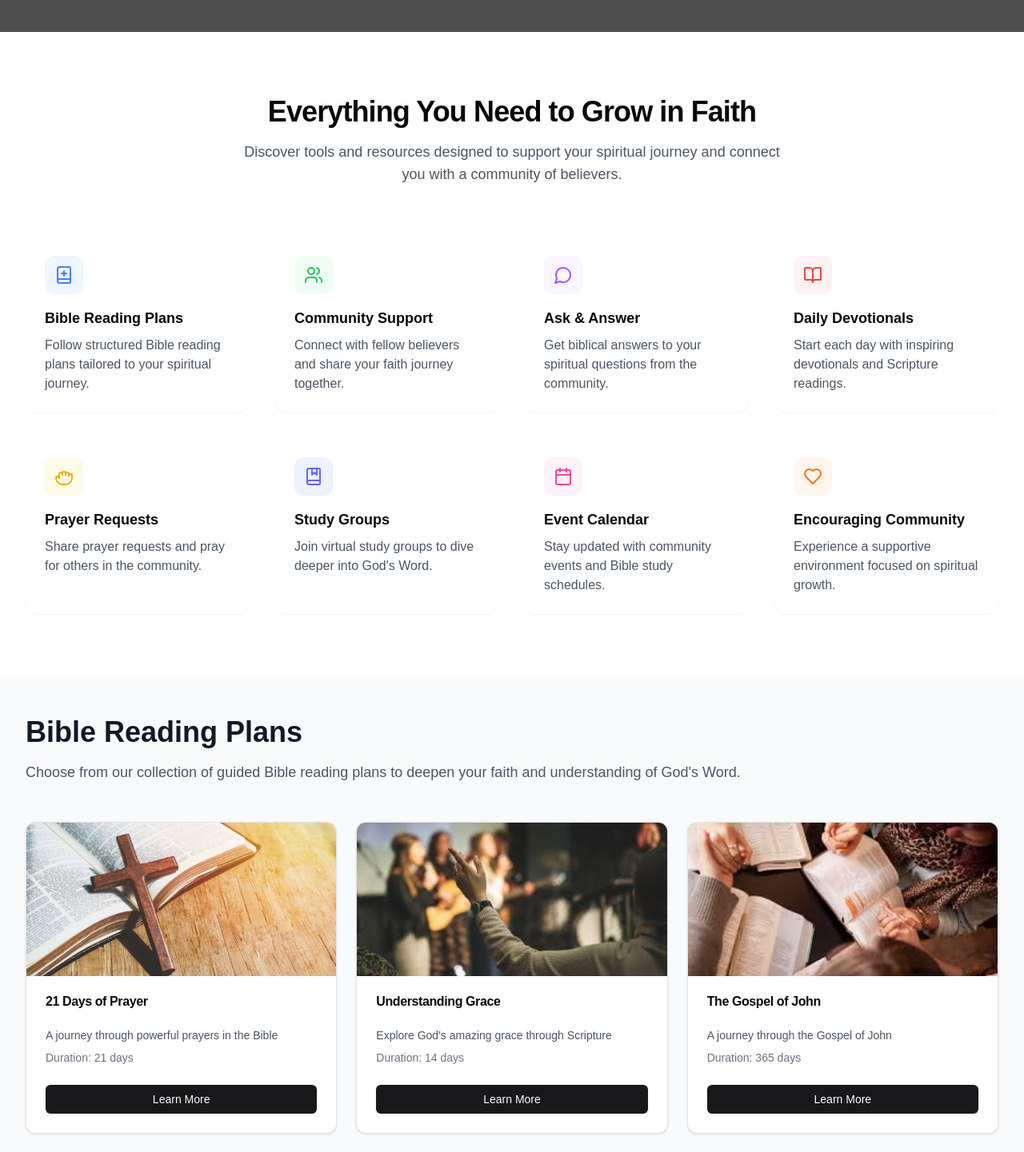
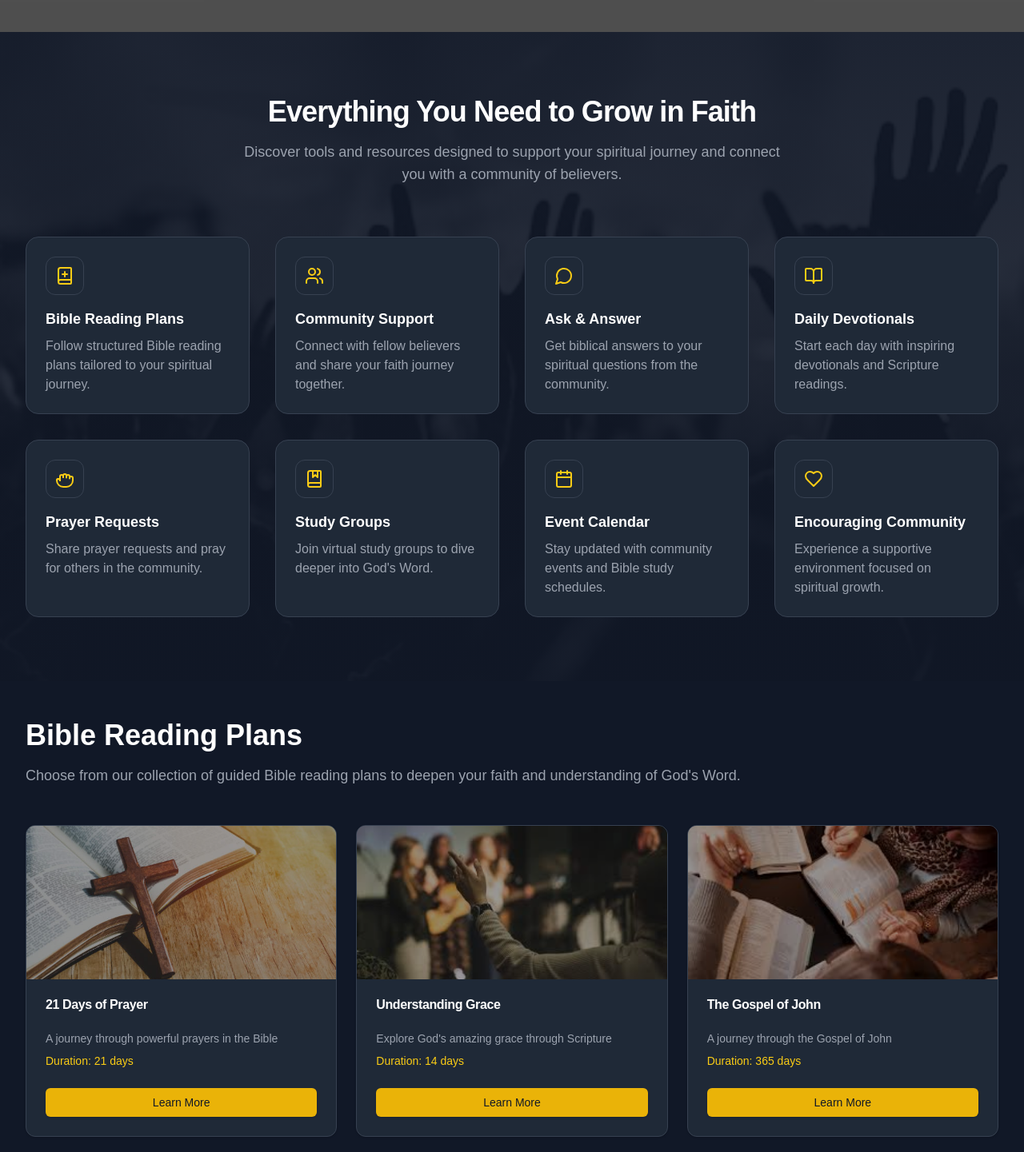
Before and after one commit to ruth987/CHub, a Next.js app in the folder frontend/: page / in a window 1280 px wide. Shown: the part 760-2201 px from the top of the page at 80% size. Built offline with nearby package versions, Linux system fonts and the light colour scheme; grey boxes are pictures that could not be loaded.

Commit message:
change landing page into darktheme

```diff
--- a/frontend/components/bible-plans/bible-plan-card.tsx
+++ b/frontend/components/bible-plans/bible-plan-card.tsx
@@ -19,7 +19,7 @@ interface BiblePlanCardProps {
 
 export function BiblePlanCard({ plan }: BiblePlanCardProps) {
   return (
-    <Card className="overflow-hidden">
+    <Card className="overflow-hidden bg-gray-800 border-gray-700 hover:border-yellow-400/50 transition-colors">
       <div className="relative h-48 w-full">
         <Image
           src={plan.image}
@@ -27,19 +27,22 @@ export function BiblePlanCard({ plan }: BiblePlanCardProps) {
           fill
           className="object-cover"
         />
+        <div className="absolute inset-0 bg-black/40" /> {/* Dark overlay */}
       </div>
       <CardHeader>
-        <CardTitle>{plan.title}</CardTitle>
+        <CardTitle className="text-white">{plan.title}</CardTitle>
       </CardHeader>
       <CardContent>
-        <p className="text-sm text-gray-600">{plan.description}</p>
-        <div className="mt-2 flex items-center text-sm text-gray-500">
+        <p className="text-sm text-gray-400">{plan.description}</p>
+        <div className="mt-2 flex items-center text-sm text-yellow-400">
           <span>Duration: {plan.duration}</span>
         </div>
       </CardContent>
       <CardFooter>
         <BiblePlanDialog plan={plan}>
-          <Button className="w-full">Learn More</Button>
+          <Button className="w-full bg-yellow-500 text-gray-900 hover:bg-yellow-400">
+            Learn More
+          </Button>
         </BiblePlanDialog>
       </CardFooter>
     </Card>
--- a/frontend/components/bible-plans/bible-plans-header.tsx
+++ b/frontend/components/bible-plans/bible-plans-header.tsx
@@ -1,8 +1,8 @@
 export function BiblePlansHeader() {
   return (
-      <div className="mx-auto max-w-7xl px-4 sm:px-6 lg:px-8 mb-12">
-        <h1 className="text-4xl font-bold text-gray-900 mb-4">Bible Reading Plans</h1>
-        <p className="text-lg text-gray-600">
+    <div className=" mx-auto max-w-7xl px-4 sm:px-6 lg:px-8 mb-12">
+      <h1 className="text-4xl font-bold text-white mb-4">Bible Reading Plans</h1>
+      <p className="text-lg text-gray-400">
         Choose from our collection of guided Bible reading plans to deepen your faith
         and understanding of God's Word.
       </p>
--- a/frontend/components/bible-plans/bible-plans-list.tsx
+++ b/frontend/components/bible-plans/bible-plans-list.tsx
@@ -59,7 +59,7 @@ const BIBLE_PLANS = [
 
 export function BiblePlansList() {
   return (
-    <div className="mx-auto max-w-7xl px-4 sm:px-6 lg:px-8">
+    <div className=" mx-auto max-w-7xl px-4 sm:px-6 lg:px-8 bg-gray-900">
       <div className="grid gap-6 md:grid-cols-2 lg:grid-cols-3">
         {BIBLE_PLANS.map((plan) => (
           <BiblePlanCard key={plan.id} plan={plan} />
--- a/frontend/components/home/cta-section.tsx
+++ b/frontend/components/home/cta-section.tsx
@@ -3,20 +3,29 @@ import Link from "next/link"
 
 export function CTASection() {
   return (
-    <section className="py-20 bg-yellow-50">
+    <section className="py-20 bg-gray-800 border-t border-gray-700">
       <div className="mx-auto max-w-7xl px-4 sm:px-6 lg:px-8 text-center">
-        <h2 className="text-3xl font-bold tracking-tight sm:text-4xl mb-4">
+        <h2 className="text-3xl font-bold tracking-tight sm:text-4xl mb-4 text-white">
           Join Our Growing Community
         </h2>
-        <p className="text-gray-600 max-w-2xl mx-auto mb-8">
+        <p className="text-gray-400 max-w-2xl mx-auto mb-8">
           Connect with fellow believers, access Bible study resources, and grow in your faith journey.
           Start your spiritual journey with ChristianHub today.
         </p>
         <div className="flex flex-col sm:flex-row gap-4 justify-center">
-          <Button asChild size="lg" className="bg-yellow-500 text-black hover:bg-yellow-400">
+          <Button
+            asChild
+            size="lg"
+            className="bg-yellow-500 text-gray-900 hover:bg-yellow-400 font-semibold"
+          >
             <Link href="/register">Join Now</Link>
           </Button>
-          <Button asChild size="lg" variant="outline">
+          <Button
+            asChild
+            size="lg"
+            variant="outline"
+            className="border-yellow-400 text-yellow-700 hover:bg-yellow-500"
+          >
             <Link href="/about">Learn More</Link>
           </Button>
         </div>
--- a/frontend/components/home/explore-bible-plans.tsx
+++ b/frontend/components/home/explore-bible-plans.tsx
@@ -1,9 +1,10 @@
 import { BiblePlansList } from "@/components/bible-plans/bible-plans-list"
 import { BiblePlansHeader } from "@/components/bible-plans/bible-plans-header"
+import Image from "next/image"
 
 export default function ExploreBiblePlans() {
   return (
-    <div className="min-h-screen bg-gray-50 py-12">
+    <div className="min-h-screen bg-gray-900 py-12 ">
       <BiblePlansHeader />
       <BiblePlansList />
     </div>
--- a/frontend/components/home/features.tsx
+++ b/frontend/components/home/features.tsx
@@ -8,75 +8,88 @@ import {
     Calendar,
     BookMarked
   } from "lucide-react"
+  import Image from "next/image"
 
   const features = [
     {
       title: "Bible Reading Plans",
       description: "Follow structured Bible reading plans tailored to your spiritual journey.",
       icon: BookPlus,
-      color: "text-blue-500",
-      bgColor: "bg-blue-50"
+      color: "text-yellow-400",
+      bgColor: "bg-gray-800"
     },
     {
       title: "Community Support",
       description: "Connect with fellow believers and share your faith journey together.",
       icon: Users,
-      color: "text-green-500",
-      bgColor: "bg-green-50"
+      color: "text-yellow-400",
+      bgColor: "bg-gray-800"
     },
     {
       title: "Ask & Answer",
       description: "Get biblical answers to your spiritual questions from the community.",
       icon: MessageCircle,
-      color: "text-purple-500",
-      bgColor: "bg-purple-50"
+      color: "text-yellow-400",
+      bgColor: "bg-gray-800"
     },
     {
       title: "Daily Devotionals",
       description: "Start each day with inspiring devotionals and Scripture readings.",
       icon: BookOpen,
-      color: "text-red-500",
-      bgColor: "bg-red-50"
+      color: "text-yellow-400",
+      bgColor: "bg-gray-800"
     },
     {
       title: "Prayer Requests",
       description: "Share prayer requests and pray for others in the community.",
       icon: Grab,
-      color: "text-yellow-500",
-      bgColor: "bg-yellow-50"
+      color: "text-yellow-400",
+      bgColor: "bg-gray-800"
     },
     {
       title: "Study Groups",
       description: "Join virtual study groups to dive deeper into God's Word.",
       icon: BookMarked,
-      color: "text-indigo-500",
-      bgColor: "bg-indigo-50"
+      color: "text-yellow-400",
+      bgColor: "bg-gray-800"
     },
     {
       title: "Event Calendar",
       description: "Stay updated with community events and Bible study schedules.",
       icon: Calendar,
-      color: "text-pink-500",
-      bgColor: "bg-pink-50"
+      color: "text-yellow-400",
+      bgColor: "bg-gray-800"
     },
     {
       title: "Encouraging Community",
       description: "Experience a supportive environment focused on spiritual growth.",
       icon: Heart,
-      color: "text-orange-500",
-      bgColor: "bg-orange-50"
+      color: "text-yellow-400",
+      bgColor: "bg-gray-800"
     }
   ]
 
   export function Features() {
     return (
-      <section className="py-20 bg-white">
-        <div className="mx-auto max-w-7xl px-4 sm:px-6 lg:px-8">
+      <section className="relative py-20">
+        <div className="absolute inset-0 z-0">
+        <Image
+          src="/images/worship.jpg"
+          alt="Background"
+          fill
+          className="object-cover"
+          priority
+        />
+        {/* Dark Gradient Overlay */}
+        <div className="absolute inset-0 bg-gradient-to-b from-gray-900/95 via-gray-900/90 to-gray-900/95" />
+      </div>
+
+        <div className="relative z-10 mx-auto max-w-7xl px-4 sm:px-6 lg:px-8">
           <div className="text-center mb-16">
-            <h2 className="text-3xl font-bold tracking-tight sm:text-4xl mb-4">
+            <h2 className="text-3xl font-bold tracking-tight sm:text-4xl mb-4 text-white">
               Everything You Need to Grow in Faith
             </h2>
-            <p className="text-lg text-gray-600 max-w-2xl mx-auto">
+            <p className="text-lg text-gray-400 max-w-2xl mx-auto">
               Discover tools and resources designed to support your spiritual journey
               and connect you with a community of believers.
             </p>
@@ -86,13 +99,13 @@ import {
             {features.map((feature) => (
               <div
                 key={feature.title}
-                className="relative p-6 bg-white rounded-2xl shadow-sm hover:shadow-md transition-shadow"
+                className="relative p-6 bg-gray-800 rounded-2xl border border-gray-700 hover:border-yellow-400/50 transition-colors"
               >
-                <div className={`w-12 h-12 rounded-xl ${feature.bgColor} flex items-center justify-center mb-4`}>
+                <div className={`w-12 h-12 rounded-xl ${feature.bgColor} flex items-center justify-center mb-4 border border-gray-700`}>
                   <feature.icon className={`w-6 h-6 ${feature.color}`} />
                 </div>
-                <h3 className="text-lg font-semibold mb-2">{feature.title}</h3>
-                <p className="text-gray-600">{feature.description}</p>
+                <h3 className="text-lg font-semibold mb-2 text-white">{feature.title}</h3>
+                <p className="text-gray-400">{feature.description}</p>
               </div>
             ))}
           </div>
```
Also changed, not shown: frontend/components/bible-plans/bible-plan-dialog.tsx (+10 -7 lines), frontend/components/home/community-section.tsx (+10 -8 lines), frontend/components/home/question-section.tsx (+12 -11 lines), frontend/public/images/bible-study-bg.jpeg (added), frontend/public/images/worship.jpg (added). Lines whose indentation alone changed are shown as unchanged.
